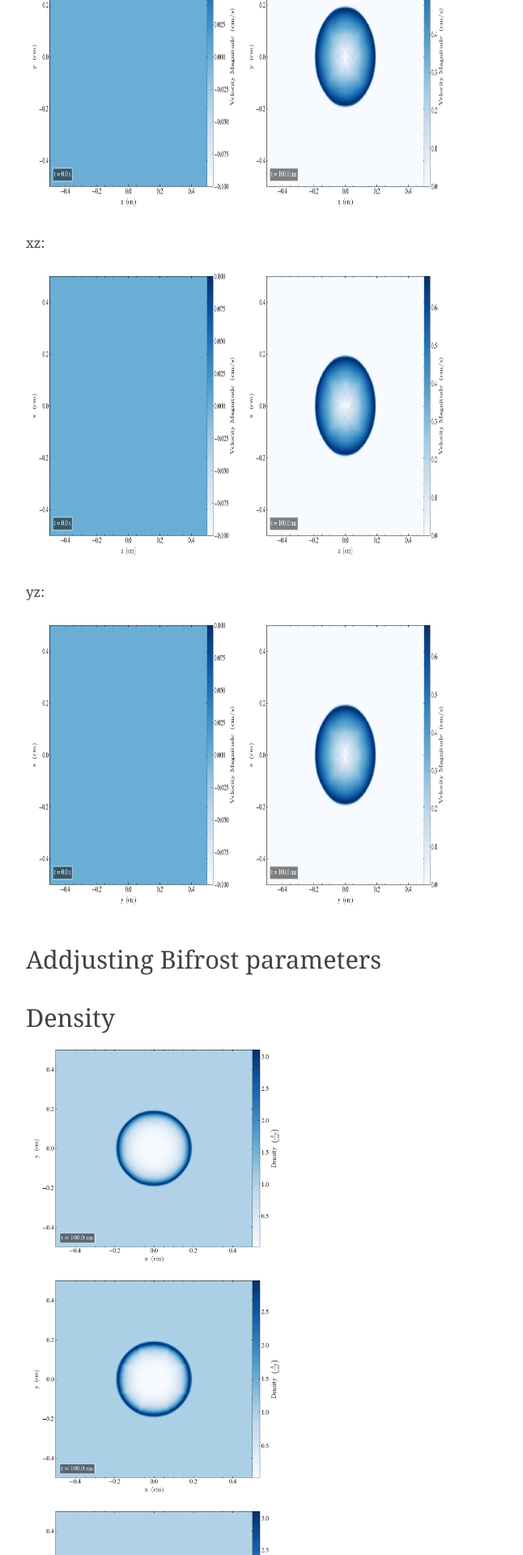
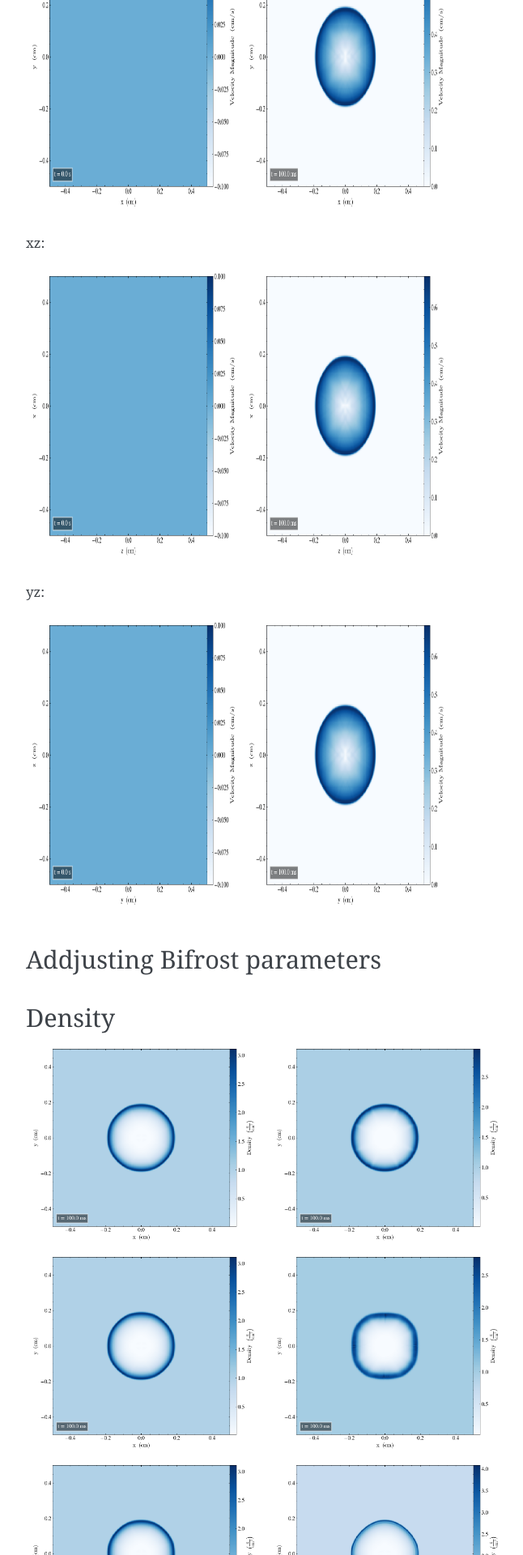
Before and after one commit to guadabsb15/summer_2021_report, a Sphinx documentation site: the page built from docs/source/sedov.rst, in a window 1280 px wide. Shown: the part 4480-6400 px from the top of the page at 81% size, without its empty margins (388-1034 px from the left). Built offline with Sphinx 7.4.7, drawn with Linux system fonts in a browser that asks for light colours.

Commit message:
Adjusting images

```diff
--- a/docs/source/sedov.rst
+++ b/docs/source/sedov.rst
@@ -176,17 +176,17 @@ Density
 -------
 
 .. image:: images_sedov_bifrost/density_sedov_bifrost_xy_10.png
-    :width: 50 %
+    :width: 45 %
 .. image:: images_sedov_bifrost/density_sedov_bifrost_xy_increase10_Ca_10.png
-    :width: 50 %
+    :width: 45 %
 
 
 .. image:: images_sedov_bifrost/density_sedov_bifrost_xy_10.png
-    :width: 50 %
+    :width: 45 %
 .. image:: images_sedov_bifrost/density_sedov_bifrost_xy_increase10_U_10.png
-    :width: 50 %
+    :width: 45 %
 
 .. image:: images_sedov_bifrost/density_sedov_bifrost_xy_10.png
-    :width: 50 %
+    :width: 45 %
 .. image:: images_sedov_bifrost/density_sedov_bifrost_xy_decrease10_U_10.png
-    :width: 50 %
+    :width: 45 %
```
